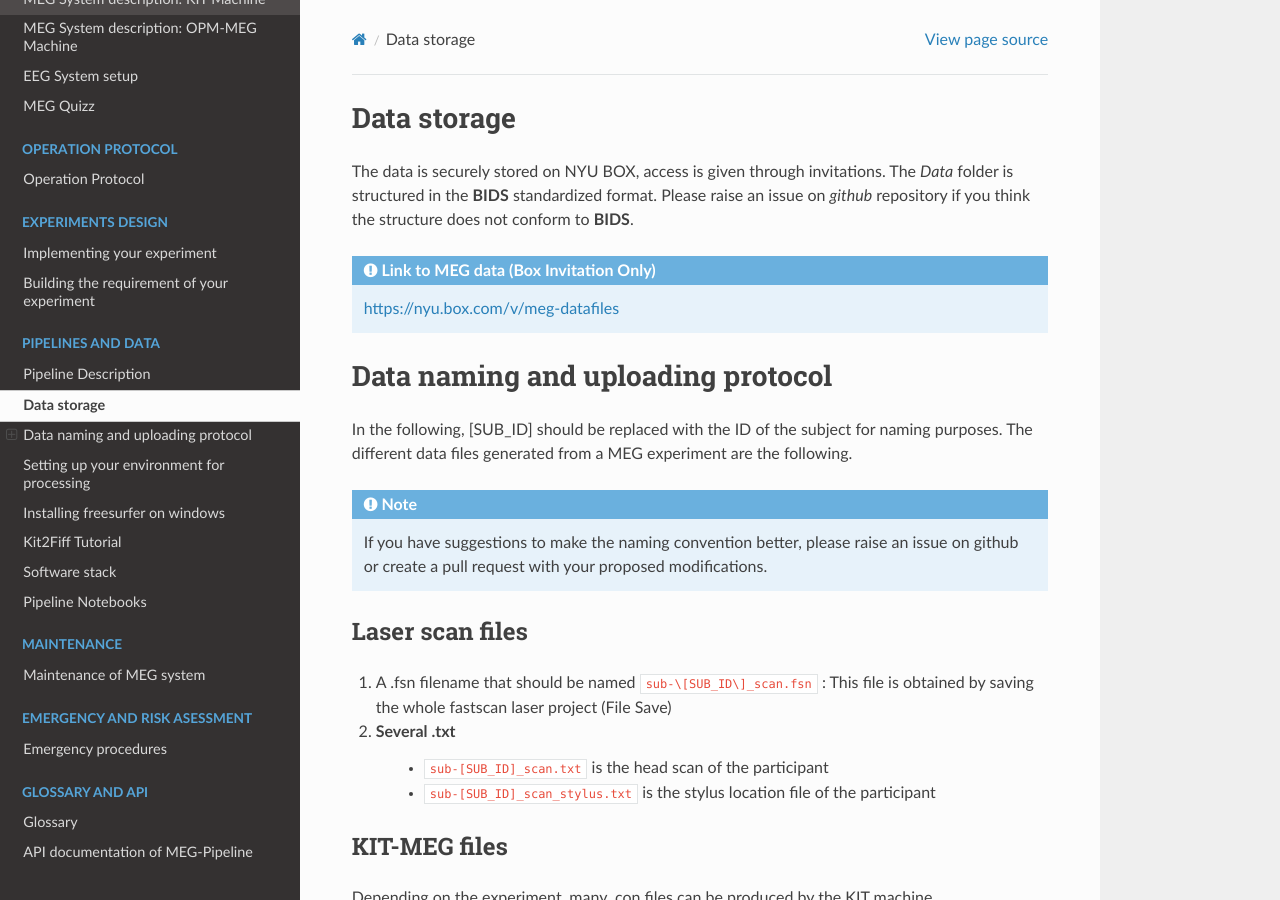
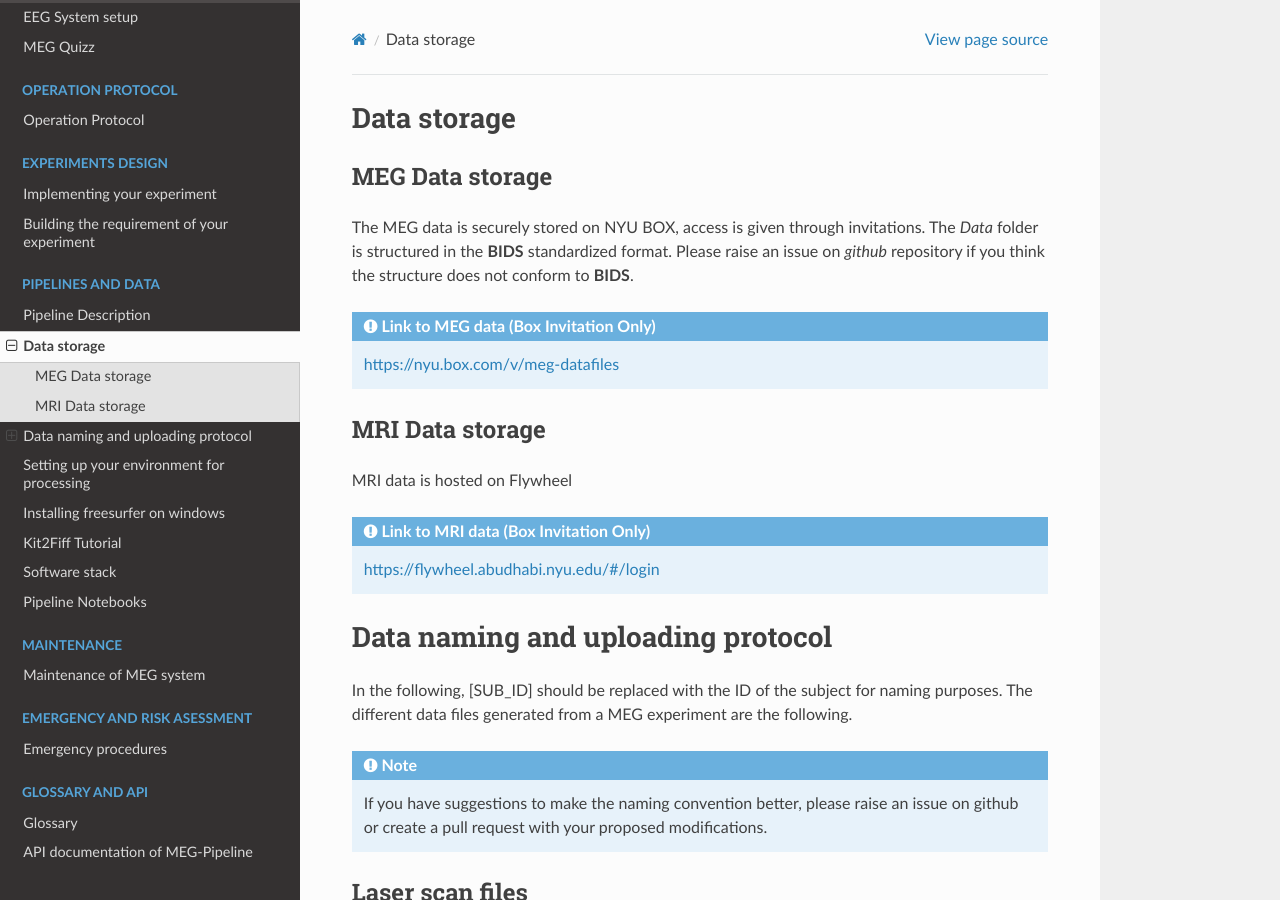
Before and after one commit to hzaatiti-NYU/meg-pipeline, a Sphinx documentation site: the page built from docs/source/4-pipeline/2-datastorage.rst, in a window 1280 px wide and 900 px high. Built offline with Sphinx 7.4.7 and the Read the Docs theme 2.0.0, drawn with Linux system fonts in a browser that asks for light colours.

Commit message:
Fix structure

```diff
--- a/docs/source/4-pipeline/2-datastorage.rst
+++ b/docs/source/4-pipeline/2-datastorage.rst
@@ -1,8 +1,10 @@
 Data storage
 ------------
 
+MEG Data storage
+################
 
-The data is securely stored on NYU BOX, access is given through invitations.
+The MEG data is securely stored on NYU BOX, access is given through invitations.
 The *Data* folder is structured in the **BIDS** standardized format.
 Please raise an issue on *github* repository if you think the structure does not conform to **BIDS**.
 
@@ -10,6 +12,15 @@ Please raise an issue on *github* repository if you think the structure does not
 
     `https://nyu.box.com/v/meg-datafiles <https://nyu.box.com/v/meg-datafiles>`_
 
+
+MRI Data storage
+################
+
+MRI data is hosted on Flywheel
+
+.. admonition:: Link to MRI data (Box Invitation Only)
+
+    `https://flywheel.abudhabi.nyu.edu/#/login <https://flywheel.abudhabi.nyu.edu/#/login>`_
 
 Data naming and uploading protocol
 ----------------------------------
```
Also changed, not shown: docs/source/4-pipeline/notebooks/coregistration.ipynb, 19 other files.
